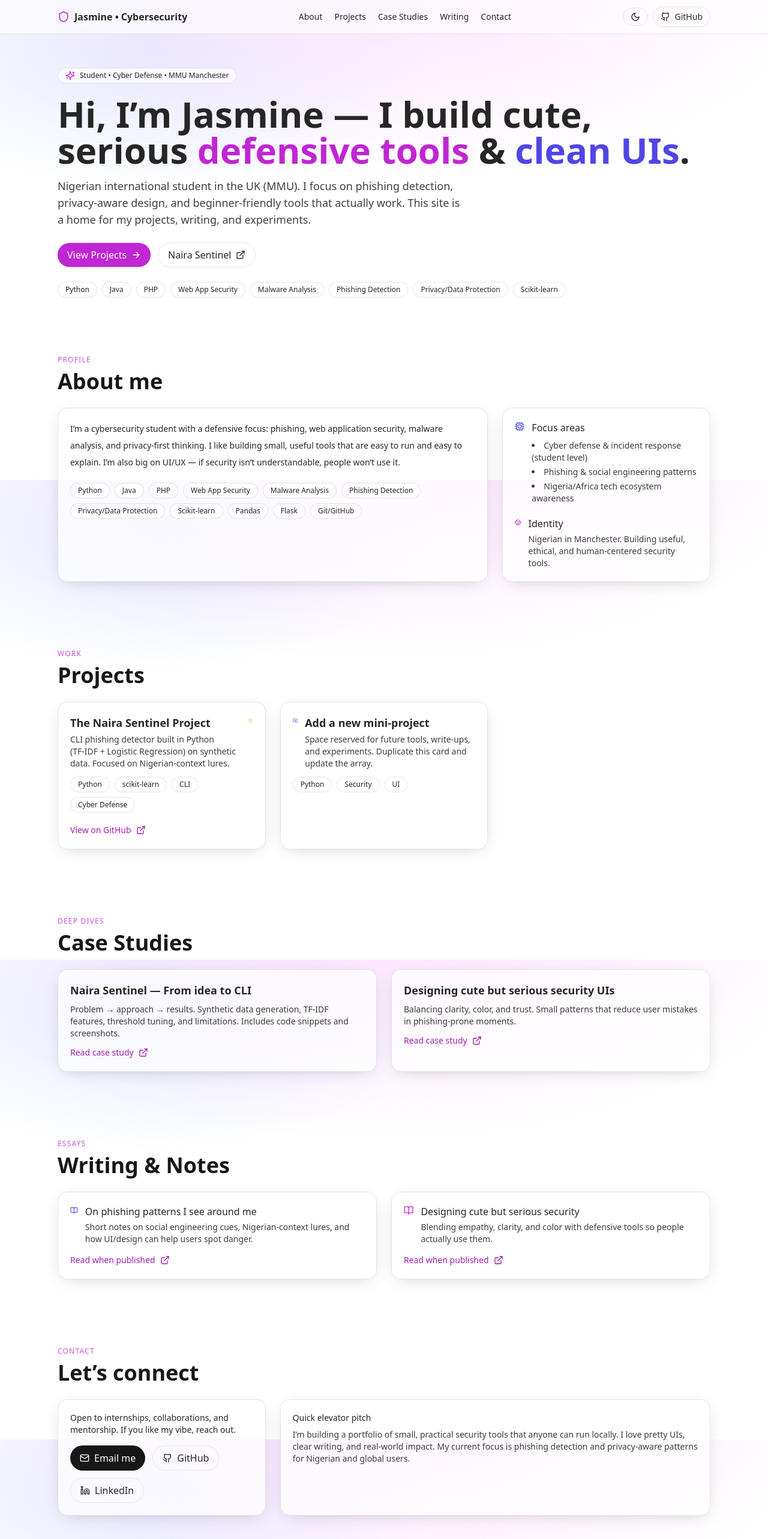
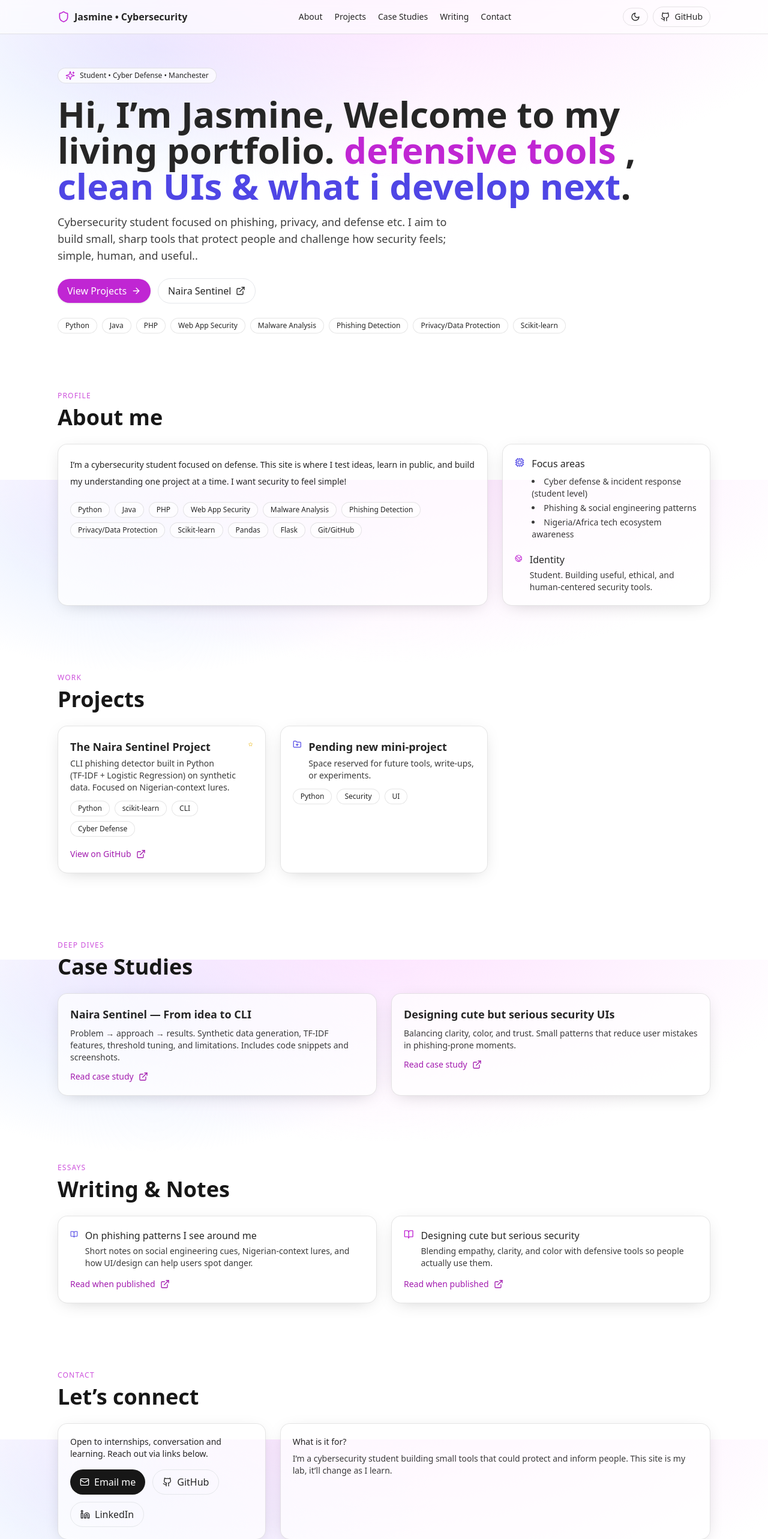
Before and after one commit to Jasmineamuchienwa/jasmine-portfolio, a Next.js app: page / in a window 1280 px wide. Shown: the top 2566 px of the page at 60% size. Built offline with nearby package versions, Linux system fonts and the light colour scheme.

Commit message:
update: refreshed intro section text

```diff
--- a/app/page.tsx
+++ b/app/page.tsx
@@ -65,17 +65,16 @@ export default function Page() {
           <motion.div initial={{ opacity: 0, y: 20 }} animate={{ opacity: 1, y: 0 }} transition={{ duration: 0.6 }}>
             <div className="inline-flex items-center gap-2 text-xs font-medium rounded-full border border-black/10 dark:border-white/10 bg-white/70 dark:bg-white/5 px-3 py-1">
               <Sparkles className="h-4 w-4 text-fuchsia-600" />
-              <span>Student • Cyber Defense • MMU Manchester</span>
+              <span>Student • Cyber Defense • Manchester</span>
             </div>
             <h1 className="mt-5 text-3xl sm:text-5xl md:text-6xl font-semibold leading-tight">
-              Hi, I’m Jasmine — I build cute, serious
-              <span className="text-fuchsia-600"> defensive tools</span> &
-              <span className="text-indigo-600"> clean UIs</span>.
+              Hi, I’m Jasmine, Welcome to my living portfolio.
+              <span className="text-fuchsia-600"> defensive tools</span> ,
+              <span className="text-indigo-600"> clean UIs & what i develop next</span>.
             </h1>
             <p className="mt-4 max-w-2xl text-base sm:text-lg text-neutral-700 dark:text-neutral-300">
-              Nigerian international student in the UK (MMU). I focus on phishing detection, privacy-aware design,
-              and beginner-friendly tools that actually work. This site is a home for my projects, writing,
-              and experiments.
+               Cybersecurity student focused on phishing, privacy, and defense etc.
+            I aim to build small, sharp tools that protect people and challenge how security feels; simple, human, and useful..
             </p>
             <div className="mt-6 flex flex-wrap items-center gap-3">
               <a href="#projects" className="inline-flex items-center gap-2 rounded-full bg-fuchsia-600 text-white px-4 py-2 shadow hover:shadow-md">
@@ -97,9 +96,7 @@ export default function Page() {
         <div className="grid md:grid-cols-3 gap-6">
           <Card className="md:col-span-2">
             <p className="text-sm leading-7">
-              I’m a cybersecurity student with a defensive focus: phishing, web application security, malware analysis,
-              and privacy-first thinking. I like building small, useful tools that are easy to run and easy to explain.
-              I’m also big on UI/UX — if security isn’t understandable, people won’t use it.
+              I’m a cybersecurity student focused on defense. This site is where I test ideas, learn in public, and build my understanding one project at a time. I want security to feel simple!
             </p>
             <div className="mt-5 flex flex-wrap gap-2">
               {skills.map((s) => (<TAG key={s} text={s} />))}
@@ -121,7 +118,7 @@ export default function Page() {
               <Globe2 className="h-5 w-5 text-fuchsia-600" />
               <div>
                 <p className="font-medium">Identity</p>
-                <p className="text-sm opacity-90 mt-1">Nigerian in Manchester. Building useful, ethical, and human-centered security tools.</p>
+                <p className="text-sm opacity-90 mt-1">Student. Building useful, ethical, and human-centered security tools.</p>
               </div>
             </div>
           </Card>
@@ -156,8 +153,8 @@ export default function Page() {
             <div className="flex items-start gap-3">
               <FolderPlus className="h-5 w-5 text-indigo-600" />
               <div>
-                <h3 className="text-lg font-semibold">Add a new mini-project</h3>
-                <p className="mt-1 text-sm opacity-90">Space reserved for future tools, write-ups, and experiments. Duplicate this card and update the array.</p>
+                <h3 className="text-lg font-semibold">Pending new mini-project</h3>
+                <p className="mt-1 text-sm opacity-90">Space reserved for future tools, write-ups, or experiments. </p>
               </div>
             </div>
             <div className="mt-3 flex flex-wrap gap-2">
@@ -227,7 +224,7 @@ export default function Page() {
       <Section id="contact" title="Let’s connect" eyebrow="contact">
         <div className="grid md:grid-cols-3 gap-6">
           <Card>
-            <p className="text-sm">Open to internships, collaborations, and mentorship. If you like my vibe, reach out.</p>
+            <p className="text-sm">Open to internships, conversation and learning. Reach out via links below.</p>
             <div className="mt-4 flex flex-wrap gap-3">
               <a href="mailto:phillipsfareedah@gmail.com" className="inline-flex items-center gap-2 rounded-full bg-neutral-900 text-white dark:bg-white dark:text-neutral-900 px-4 py-2">
                 <Mail className="h-4 w-4" /> Email me
@@ -241,8 +238,8 @@ export default function Page() {
             </div>
           </Card>
           <Card className="md:col-span-2">
-            <p className="text-sm font-medium mb-2">Quick elevator pitch</p>
-            <p className="text-sm opacity-90">I’m building a portfolio of small, practical security tools that anyone can run locally. I love pretty UIs, clear writing, and real-world impact. My current focus is phishing detection and privacy-aware patterns for Nigerian and global users.</p>
+            <p className="text-sm font-medium mb-2">What is it for?</p>
+            <p className="text-sm opacity-90">I’m a cybersecurity student building small tools that could protect and inform people. This site is my lab, it’ll change as I learn.</p>
           </Card>
         </div>
       </Section>
```
